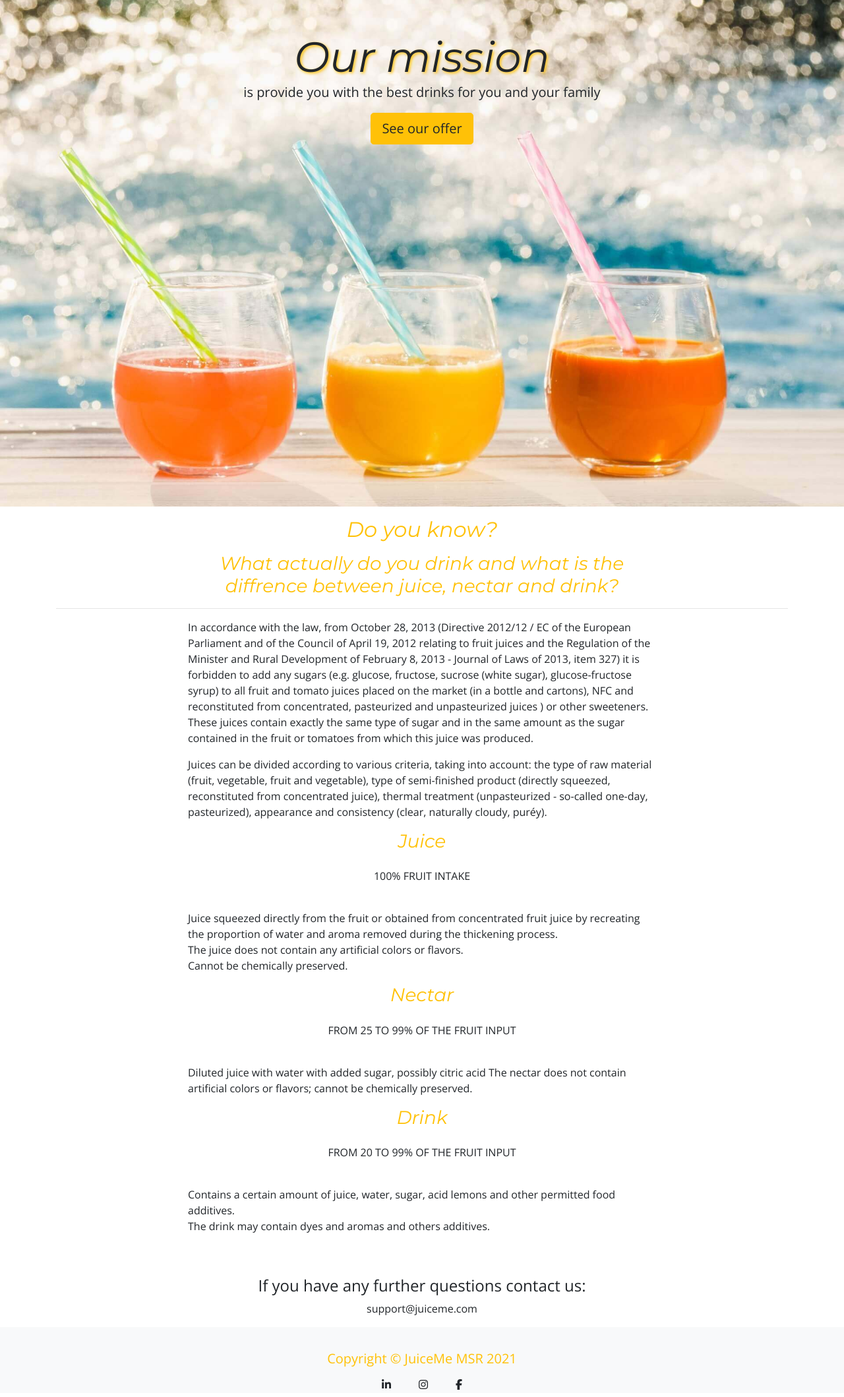
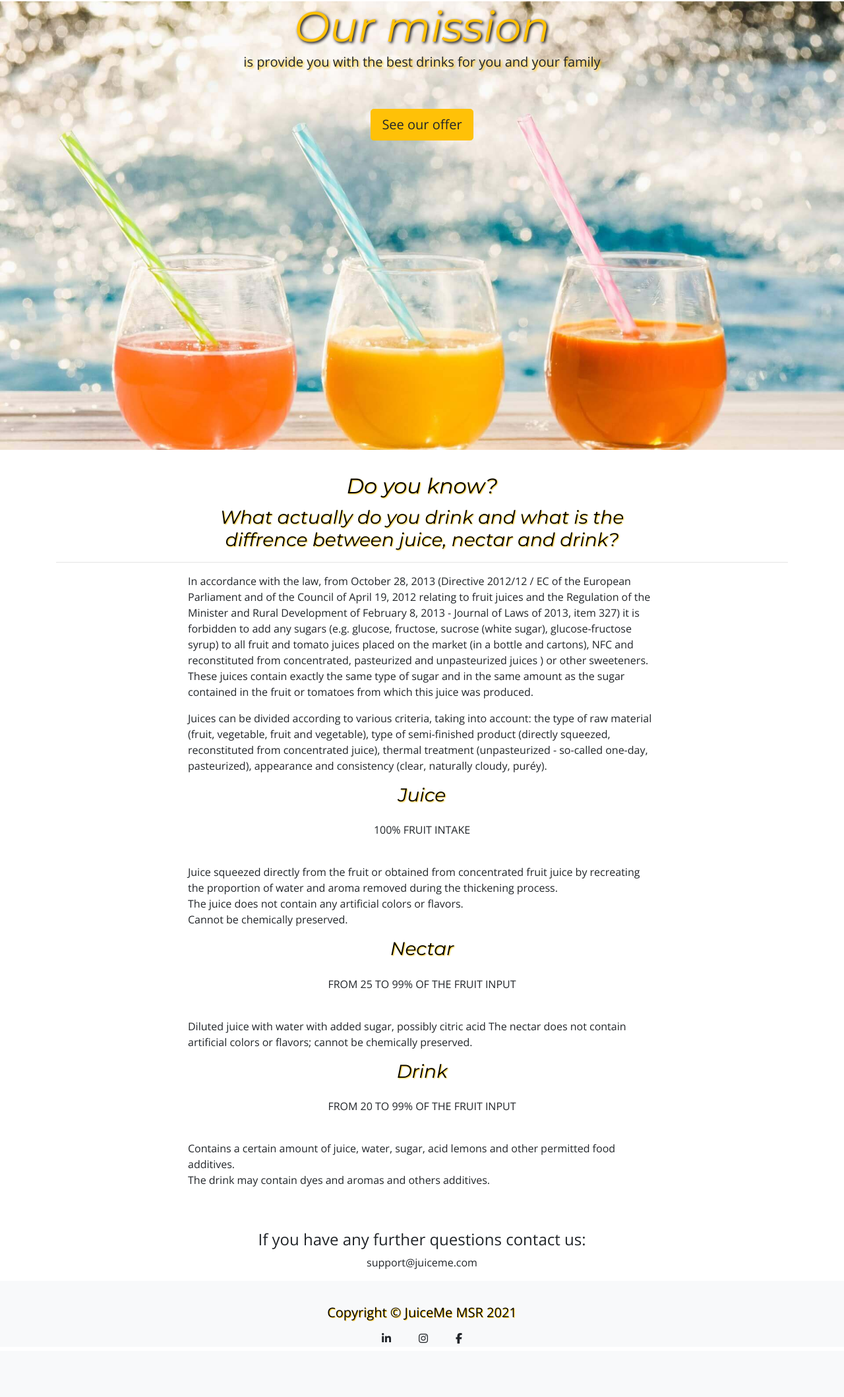
Before and after one commit to madatoo/juiceme-ms4, a Django app: page / in a window 1280 px wide. Shown: the part 80-2198 px from the top of the page at 66% size. After the commit the page ends 2117 px from the top, so only its background shows below. Run offline with Django 3.2, Linux system fonts and the light colour scheme; some libraries are stand-ins or nearby versions.

Commit message:
added home css folder and restyled home page, delete unused code from base.css and added file index.css for home page

```diff
--- a/checkout/models.py
+++ b/checkout/models.py
@@ -12,7 +12,7 @@ class Order(models.Model):
     model for orders in shop
     """
     order_number = models.UUIDField(
-        default=uuid.uuid4, unique=True, primary_key=True, editable=False)
+        default=uuid.uuid4, primary_key=True, unique=True, editable=False)
     full_name = models.CharField(max_length=50, null=False, blank=False)
     email = models.EmailField(max_length=254, null=False, blank=False)
     phone_number = models.CharField(max_length=20, null=False, blank=False)
--- a/home/views.py
+++ b/home/views.py
@@ -1,8 +1,7 @@
 from django.shortcuts import render
 
-# Create your views here.
 
-def index (request):
+def index(request):
     """A view to return the home page (index.html) """
 
-    return render (request, "home/index.html")
+    return render(request, "home/index.html")
--- a/static/css/base.css
+++ b/static/css/base.css
@@ -1,13 +1,11 @@
 html{
-    height: 100%;
-    margin:0;
     padding:0;
-
 }
 
 html,
 body{
-    min-height: 100%;
+    height: 100%;
+    margin:0;
 
 }
 
@@ -16,10 +14,6 @@ body{
     display: flex;
     flex-direction: column;
 
-}
-
-h1{
-    margin-top:.5rem;
 }
 
 h1,
@@ -45,24 +39,6 @@ h3,
     margin-top: 5.75rem;
 }
 
-.header-container-home{
-    margin-top: 3rem;
-}
-
-.hero{
-    background: white center/cover url('/media/mission.jpg') no-repeat;
-}
-
-.hero-container{
-    height: 100vh;
-}
-
-.home-page{
-    margin-top: 5rem;
-    font-size: 4rem;
-    text-shadow:2px 2px 4px #ffc107;
-}
-
 /* source: https://coder-coder.com/how-to-fix-css-background-image-not-working/ */
 
 .background-fruits{
@@ -70,6 +46,9 @@ h3,
 }
 
 /*-----------------navbar my account icon and p */
+button.navbar-toggle {
+    margin-right: 1.25rem;
+}
 
 .juiceme-logo{
     margin-left: 1rem;
@@ -90,11 +69,6 @@ h3,
     padding:1rem;
 }
 
-.products{
-    margin-top: 1rem;
-}
-
-/*.img-fluid,*/
 .img-fluid-single{
     object-fit: scale-down;
 }
@@ -120,7 +94,6 @@ h3,
 /*for hover effect in footer*/
 h2,
 h3,
-h5,
 .black-euro:hover,
 .euro,
 .email-footer:hover,
@@ -132,10 +105,11 @@ span:hover{
 
 h5{
     margin-top: 12px;
+    color: black;
+    text-shadow:1px 1px 1px #ffc107;
 }
 
 /*----------------- footer */
-
 
 footer{
     width: 100%;
@@ -143,8 +117,6 @@ footer{
     left:0;
     height: 100px;
     margin-top: auto;
-    /*position:fixed;*/
-    /*text-align: center;*/
 }
 
 a {
--- /dev/null
+++ b/static/home/css/index.css
@@ -0,0 +1,66 @@
+.header-container-home{
+    margin-top: 3rem;
+}
+
+.image-hero{
+    height: 90%;
+}
+
+.hero{
+    background: white center/cover url('/media/mission.jpg') no-repeat;
+    padding: 0;
+}
+
+.hero-container {
+    height: 85vh;
+}
+
+.home-page{
+    margin-top: 2.125rem;
+    font-size: 4rem;
+    color:#ffc107;
+    text-shadow:2px 2px 4px black;
+    /*text-shadow:2px 2px 4px #ffc107;*/
+}
+
+
+p.lead {
+    font-size: 1.25rem;
+    font-weight: 300;
+    margin-right: .75rem;
+    margin-left: .75rem;
+    text-shadow:2px 2px 3px #ffc107;
+}
+
+div.col.text-center {
+    margin-top: 3.5rem;
+}
+
+.products{
+    margin-top: .75rem;
+}
+
+h2{
+    padding-top: 1.5rem;
+}
+
+h2,
+h3{
+    color: black;
+    text-shadow:1px 1px 2px #ffc107;
+}
+
+@media only screen and (max-width: 600px) {
+    div.col.text-center {
+        margin-top: 5.75rem;
+    }
+
+    h2{
+        font-size: 1.6rem;
+    }
+
+    h3{
+        font-size: 1rem;
+
+    }
+}
--- a/templates/home/index.html
+++ b/templates/home/index.html
@@ -1,5 +1,9 @@
 {% extends "base.html" %}
 {% load static %}
+
+{% block extra_css %}
+    <link rel="stylesheet" href="{% static 'home/css/index.css' %}">
+{% endblock %}
 
 {% block page_header %}
     <div class="container header-container-home">
@@ -12,6 +16,7 @@
 
 {% block content %}
 
+<section class="image-hero">
   <div class="hero hero-container">
     <h1 class="home-page text-center">Our mission</h1>
     <p class="lead text-center">is provide you with the best drinks for you and your family</p>
@@ -19,7 +24,9 @@
       <a class="btn btn-warning btn-lg" href="{% url 'products' %}" role="button">See our offer</a>
     </div>
   </div>
+</section>
 
+<section class='about_products'>
   <div class="container products">
     <div class="col-8 offset-2">
     <h2>Do you know?</h2>
@@ -57,6 +64,8 @@
       <h4> If you have any further questions contact us:</h6>
       <p class="text-center">support@juiceme.com</p>
     </div>
+  </div>
+</section>
 {% endblock %}
 
 {% block page_footer%}
```
Lines whose indentation alone changed are shown as unchanged.
